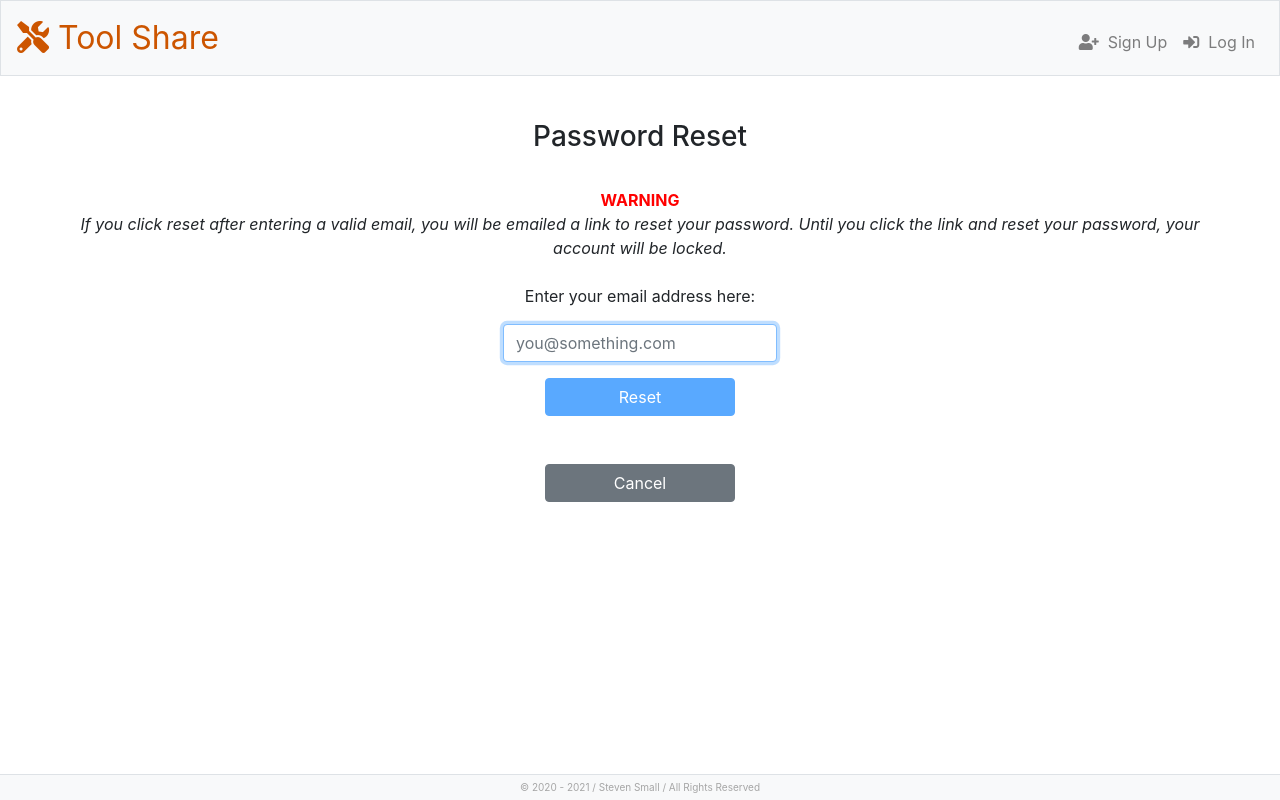
After one commit to stvnsmll/toolshare, a Flask app: page /passwordreset in a window 1280 px wide. The commit adds this page. Run offline with Flask 2, Linux system fonts and the light colour scheme; parts of the project's set-up code (start-up, migrations or seed data) failed here and were passed over; some libraries are stand-ins or nearby versions.

Commit message:
getting started on account recovery via email

```diff
--- a/application.py
+++ b/application.py
@@ -1204,9 +1204,12 @@ def login():
             #db.execute("INSERT INTO history (type, action, useruuid, timestamp) VALUES (?, ?, ?, ?);", "other", "failedlogin2", "unknown", datetime.datetime.now())
             return apology("This accound has been shutdown. Contact admin to reactivate.", 423)
 
-        if len(rows[0]["theme"]) > 7:
-            flash("Please validate your email.")
-            return redirect(f"/validateemail?email={rows[0]['email']}")
+        if rows[0]["theme"][0:4] not in ['ligh', 'dark']:
+            if rows[0]["theme"][0:14] == "password_reset":
+                flash("You have been sent an email to reset your password")
+            else:
+                flash("Please validate your email.")
+                return redirect(f"/validateemail?email={rows[0]['email']}")
 
 
         # Remember which user has logged in
@@ -1655,6 +1658,144 @@ def history():
         pass
 
 
+@app.route("/passwordreset", methods=["GET", "POST"])
+def passwordreset():
+    """Password Reset"""
+    if session.get("user_uuid") is not None:
+        flash("Already logged in...")
+        return redirect("/manageaccount")
+    if request.method == "GET":
+        return render_template("passwordreset.html")
+    else:
+        formAction = request.form.get("returnedAction")
+        if formAction == "resetPW":
+            # first confirm that the email address is linked to an active user
+            # generate_new_authcode
+            # send email with authcode
+            # redirect to confirm password
+            flash('Sorry, this feature has not been setup yet.')
+            #flash('If valid, an email was sent with a password reset link.')
+            return redirect("/login")
+        elif formAction == "returnHome":
+            return redirect("/login")
+        else:
+            return apology("Misc Error")
+
+
+@app.route("/validatepwchange", methods=["GET", "POST"])
+def validatePWchange():
+    code_timeout_limit = 2#minutes
+    if session.get("user_uuid") is not None:
+        flash("Already logged in...")
+        return redirect("/")
+    if request.method == "GET":
+        new_email = request.args.get("email")
+        error = request.args.get("error")
+        if new_email == "":
+            return apology("not found","404")
+        new_user = db.execute("SELECT * FROM users WHERE email = :email", email=new_email)
+        if len(new_user) != 1:
+            return apology("No user found")
+        elif (new_user[0]['theme'] == "light") or (new_user[0]['theme'] == "dark"):
+            flash("Email already validated")
+            return redirect("/")
+        #get the user's autorization code:
+        fullcodedetails = new_user[0]['theme'].split(";")
+        valid_code = fullcodedetails[1]
+        start_timestamp = datetime.datetime.strptime(fullcodedetails[2], '%Y-%m-%d %H:%M:%S.%f')
+        validate_timestamp = datetime.datetime.now()
+        time_dif = validate_timestamp - start_timestamp
+        time_dif_minutes = time_dif.total_seconds() / 60
+        if time_dif_minutes > code_timeout_limit:
+            # authorization code expired, new authcode and send email
+            authcode = generate_new_authcode(new_email)
+            error = "timeout"
+            return redirect(f"/validateemail?email={new_email}&error={error}")
+
+        # If the authcode was sent with the url (GET), this would be the case if the user clicks the email link
+        authcode = request.args.get("authcode")
+        if authcode != None:
+            authcode = authcode.upper()
+            if authcode == valid_code:
+                # accound validated
+                db.execute("UPDATE users SET theme = 'light' WHERE uuid = :uuid", uuid=new_user[0]['uuid'])
+                session["user_uuid"] = new_user[0]["uuid"]
+                session["firstname"] = new_user[0]["firstname"]
+                session["neighborhood_check"] = "0"
+                logHistory("other", "email_validated", "", "", "", "")
+                # redirect back to the index (root) page
+                flash(new_user[0]["firstname"] + ", your email has been validated.")
+                return redirect("/")
+            else:
+                error = "incorrect"
+                return redirect(f"/validateemail?email={new_email}&error={error}")
+
+        errormessage = ""
+        error = request.args.get("error")
+        if error != None:
+            if error == "":
+                errormessage = ""
+            elif error == "timeout":
+                errormessage = "Your prior code has expired, please check your email for a new one."
+            elif error == "incorrect":
+                errormessage = "Incorrect authorization code. Please try again."
+        return render_template("validateemail.html", new_email=new_email, errormessage=errormessage)
+    else:#POST
+        formAction = request.form.get("returnedAction")
+        new_email = request.form.get("useremail")
+        if formAction == "resendCode":
+            new_user = db.execute("SELECT * FROM users WHERE email = :email", email=new_email)
+            if len(new_user) != 1:
+                return apology("Error: No user found")
+            elif (new_user[0]['theme'] == "light") or (new_user[0]['theme'] == "dark"):
+                flash("Email already validated")
+                return redirect("/")
+            # resend new user confirmation
+            # get a new authcode (and set it in the db and send email)
+            authcode = generate_new_authcode(new_email)
+            flash("New authorization code has been emailed.")
+            return redirect(f"/validateemail?email={new_email}")
+        elif formAction == "confirmAccount":
+            # get the form data
+            input_authcode = request.form.get("authcode").upper()
+            new_user = db.execute("SELECT * FROM users WHERE email = :email", email=new_email)
+            if len(new_user) != 1:
+                return apology("Error: No user found")
+            elif (new_user[0]['theme'] == "light") or (new_user[0]['theme'] == "dark"):
+                flash("Email already validated")
+                return redirect("/")
+            #get the user's autorization code:
+            fullcodedetails = new_user[0]['theme'].split(";")
+            valid_code = fullcodedetails[1]
+            start_timestamp = datetime.datetime.strptime(fullcodedetails[2], '%Y-%m-%d %H:%M:%S.%f')
+            validate_timestamp = datetime.datetime.now()
+            time_dif = validate_timestamp - start_timestamp
+            time_dif_minutes = time_dif.total_seconds() / 60
+            if time_dif_minutes > code_timeout_limit:
+                # authorization code expired, new authcode and send email
+                authcode = generate_new_authcode(new_email)
+
+                errormessage = "Your prior code has expired, please check your email for a new one."
+                return render_template("validateemail.html", new_email=new_email, errormessage=errormessage)
+            if input_authcode == valid_code:
+                # accound validated
+                send_email_welcome(new_email, new_user[0]["firstname"])
+                db.execute("UPDATE users SET theme = 'light' WHERE uuid = :uuid", uuid=new_user[0]['uuid'])
+                session["user_uuid"] = new_user[0]["uuid"]
+                session["firstname"] = new_user[0]["firstname"]
+                session["neighborhood_check"] = "0"
+                logHistory("other", "email_validated", "", "", "", "")
+                # redirect back to the index (root) page
+                flash(new_user[0]["firstname"] + ", your email has been validated.")
+                return redirect("/")
+            else:
+                error = "incorrect"
+                return redirect(f"/validateemail?email={new_email}&error={error}")
+
+        else:
+            return apology("Misc Error")
+
+
 @app.route("/ContactUs", methods=["GET", "POST"])
 @login_required
 def contactus():
--- a/templates/login.html
+++ b/templates/login.html
@@ -23,6 +23,8 @@
     <br><br><br>
     <div class="text-muted">
         Need to create an account? Sign up <a href="/register">here</a>.
+        <br />
+        I forgot my <a href="/passwordreset">password</a>.
     </div>
 
 
--- /dev/null
+++ b/templates/passwordreset.html
@@ -0,0 +1,60 @@
+{% extends "layout.html" %}
+
+{% block title %}
+    Reset Password
+{% endblock %}
+
+{% block main %}
+    <div class="scrolling_page">
+    <h3 class="smalltopspace">Password Reset</h3>
+    <br>
+    <div>
+        <div style="color: red; font-weight: bold;">WARNING</div>
+        <i>
+          If you click reset after entering a valid email, you will be emailed a link to reset your password. Until you click the
+          link and reset your password, your account will be locked.
+        </i>
+    </div>
+    <form action="/passwordreset" method="post">
+        <br>
+        <p>Enter your email address here:</p>
+        <div class="form-group">
+            <input autofocus class="form-control" id="email" onkeyup="buttonShowCheck()" name="email" placeholder="you@something.com" type="email">
+        </div>
+        <button class="btn btn-primary" id="resetPW" type="submit" style="width: 190px" disabled>Reset</button><br><br><br>
+        <button class="btn btn-secondary" id="cancel" type="submit"style="width: 190px">Cancel</button>
+
+
+        <br><input id="hiddenInfoBox" name="returnedAction" value="" style="display: none;"></input>
+        <div class="deadspace"></div>
+        <div class="deadspace"></div>
+
+    </form>
+    </div>
+
+    <script>
+
+        var hiddenInfoBox = document.getElementById("hiddenInfoBox");
+
+        var email = document.getElementById("email");
+        var resetPW = document.getElementById("resetPW");
+        var cancelBtn = document.getElementById("cancel");
+
+        resetPW.onclick = function(){
+            hiddenInfoBox.value = "resetPW";
+        };
+
+        cancelBtn.onclick = function(){
+            hiddenInfoBox.value = "returnHome";
+        };
+
+        function buttonShowCheck() {
+            if (email.value != "") {
+                resetPW.disabled = false;
+            } else {
+                resetPW.disabled = true;
+            }
+        }
+
+    </script>
+{% endblock %}
```
Also changed, not shown: templates/confirmdelete.html (+3 -5 lines), toolshare.db.
